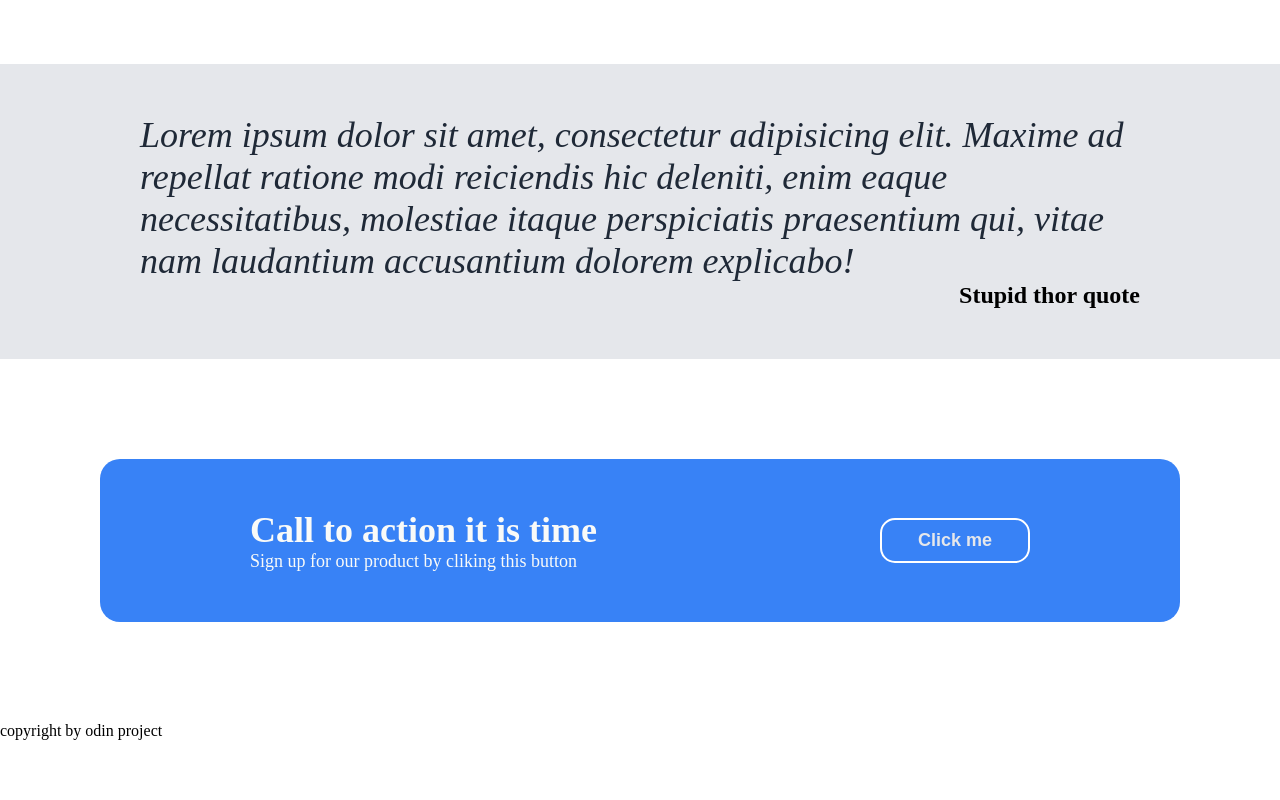
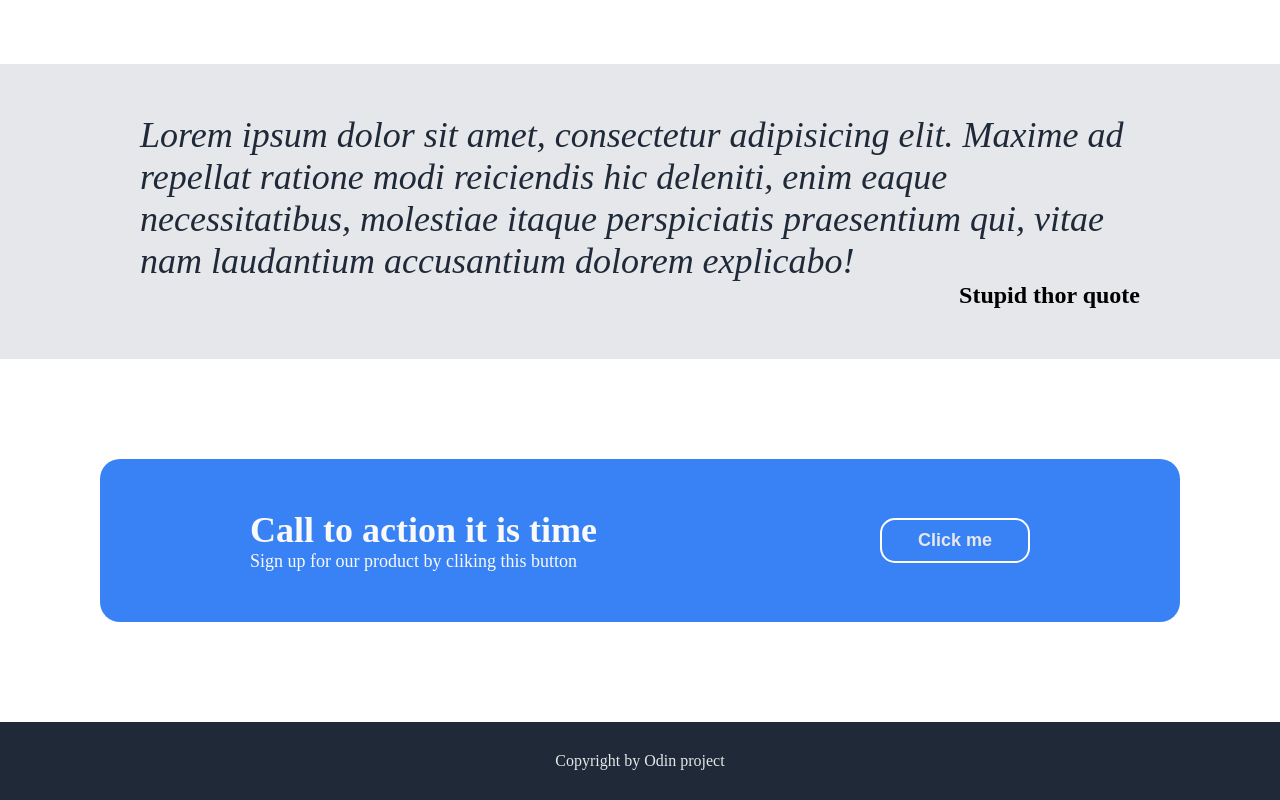
Before and after one commit to KhanBakuX/landing-page, a plain HTML site: page index.html in a window 1280 px wide. Shown: the part 972-1772 px from the top of the page. Before the commit the page ends 1712 px from the top, so only its background shows below. Drawn offline with Linux system fonts and the light colour scheme.

Commit message:
add styleto footer

```diff
--- a/index.html
+++ b/index.html
@@ -111,7 +111,8 @@
         </div>
       </div>
     </div>
-
-    <div>copyright by odin project</div>
+    <div class="footer">
+      <div>Copyright by Odin project</div>
+    </div>
   </body>
 </html>
--- a/style.css
+++ b/style.css
@@ -182,3 +182,11 @@ body {
 .call-text {
   font-size: 18px;
 }
+
+.footer {
+  background-color: #1f2937;
+  color: #e5e7eb;
+  display: flex;
+  justify-content: center;
+  padding: 30px;
+}
```
